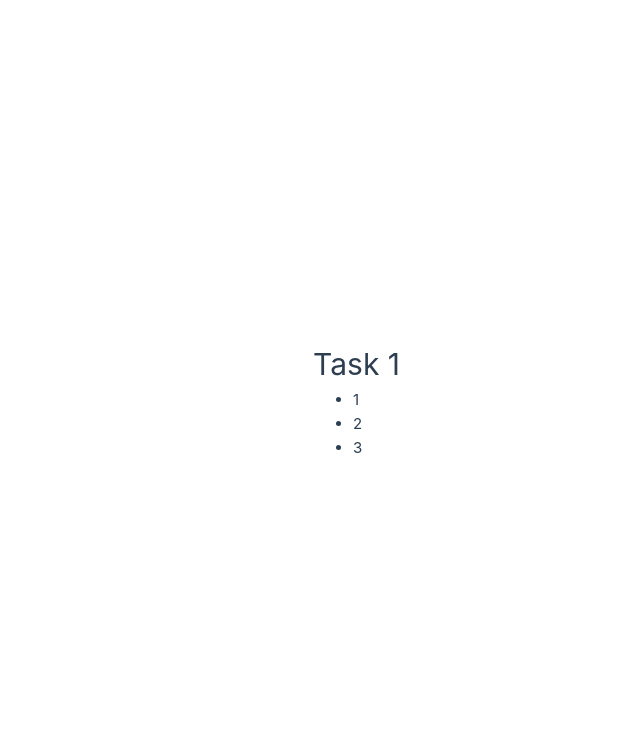
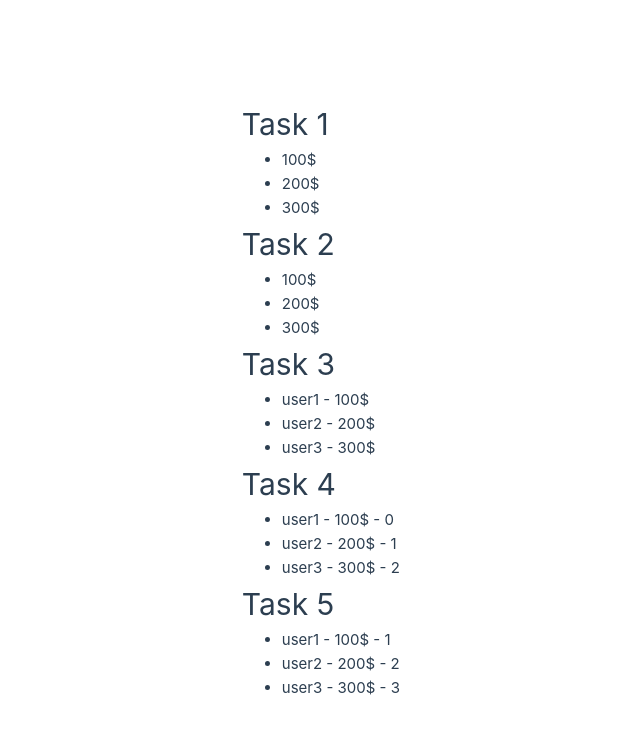
Before and after one commit to bendyou/vue_test, a Vue app: page / in a window 1280 px wide. Shown: the top 732 px of the page, without its empty margins (240-880 px from the left). Built offline with nearby package versions, Linux system fonts and the light colour scheme.

Commit message:
Initial commit in task_29

```diff
--- a/src/App.vue
+++ b/src/App.vue
@@ -2,7 +2,27 @@
   <div>
     <h1>Task 1</h1>
     <ul>
-      <li v-for="(elem, key) in arr" :key="key">{{ key + 1 }}</li>
+      <li v-for="(elem, key) in obj" :key="key">{{ elem }}</li>
+    </ul>
+
+    <h1>Task 2</h1>
+    <ul>
+      <li v-for="(elem, key) in obj" :key="key">{{ elem }}</li>
+    </ul>
+
+    <h1>Task 3</h1>
+    <ul>
+      <li v-for="(elem, key) in obj" :key="key">{{ key }} - {{ elem }}</li>
+    </ul>
+
+    <h1>Task 4</h1>
+    <ul>
+      <li v-for="(elem, key, index) in obj" :key="key">{{ key }} - {{ elem }} - {{ index }}</li>
+    </ul>
+
+    <h1>Task 5</h1>
+    <ul>
+      <li v-for="(elem, key, index) in obj" :key="key">{{ key }} - {{ elem }} - {{ index + 1 }}</li>
     </ul>
   </div>
 </template>
@@ -11,7 +31,11 @@
 export default {
   data() {
     return {
-      arr: ['x', 'y', 'z']
+      obj: {
+        user1: '100$',
+        user2: '200$',
+        user3: '300$',
+      }
     };
   }
 };
```
